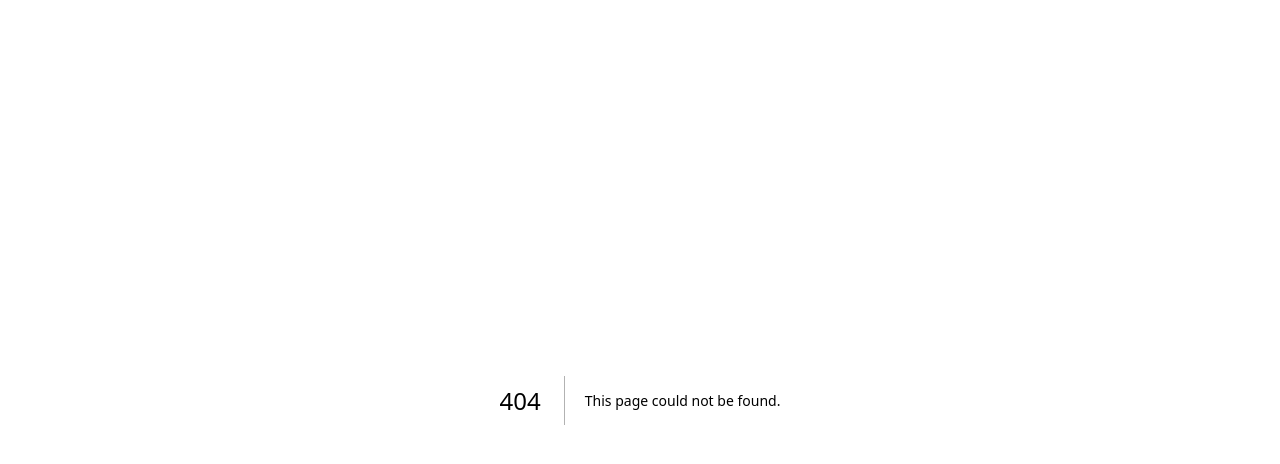
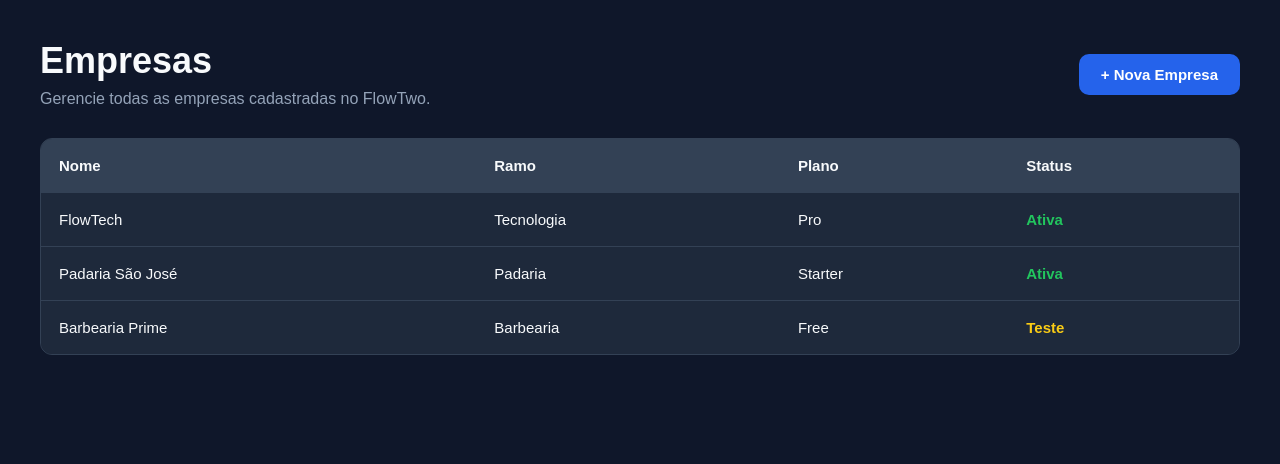
Before and after one commit to Cazarin-Tech/flowtwo, a Next.js app in the folder apps/web/: page /companies in a window 1280 px wide. Before the commit this address had no page. Shown: the top 464 px of the page. Built offline with nearby package versions, Linux system fonts and the light colour scheme.

Commit message:
feat(web): cria página de empresas

```diff
--- /dev/null
+++ b/apps/web/app/companies/page.tsx
@@ -0,0 +1,134 @@
+export default function CompaniesPage() {
+  return (
+    <main
+      style={{
+        minHeight: "100vh",
+        backgroundColor: "#0f172a",
+        color: "#f8fafc",
+        padding: "40px",
+        fontFamily: "Arial, sans-serif",
+      }}
+    >
+      <div
+        style={{
+          display: "flex",
+          justifyContent: "space-between",
+          alignItems: "center",
+          marginBottom: "30px",
+        }}
+      >
+        <div>
+          <h1
+            style={{
+              margin: 0,
+              fontSize: "36px",
+              fontWeight: "bold",
+            }}
+          >
+            Empresas
+          </h1>
+
+          <p
+            style={{
+              marginTop: "8px",
+              color: "#94a3b8",
+              fontSize: "16px",
+            }}
+          >
+            Gerencie todas as empresas cadastradas no FlowTwo.
+          </p>
+        </div>
+
+        <button
+          style={{
+            backgroundColor: "#2563eb",
+            color: "#fff",
+            border: "none",
+            padding: "12px 22px",
+            borderRadius: "10px",
+            fontSize: "15px",
+            fontWeight: "bold",
+            cursor: "pointer",
+          }}
+        >
+          + Nova Empresa
+        </button>
+      </div>
+
+      <div
+        style={{
+          backgroundColor: "#1e293b",
+          borderRadius: "12px",
+          overflow: "hidden",
+          border: "1px solid #334155",
+        }}
+      >
+        <table
+          style={{
+            width: "100%",
+            borderCollapse: "collapse",
+          }}
+        >
+          <thead
+            style={{
+              backgroundColor: "#334155",
+            }}
+          >
+            <tr>
+              <th style={thStyle}>Nome</th>
+              <th style={thStyle}>Ramo</th>
+              <th style={thStyle}>Plano</th>
+              <th style={thStyle}>Status</th>
+            </tr>
+          </thead>
+
+          <tbody>
+            <tr style={trStyle}>
+              <td style={tdStyle}>FlowTech</td>
+              <td style={tdStyle}>Tecnologia</td>
+              <td style={tdStyle}>Pro</td>
+              <td style={{ ...tdStyle, color: "#22c55e", fontWeight: "bold" }}>
+                Ativa
+              </td>
+            </tr>
+
+            <tr style={trStyle}>
+              <td style={tdStyle}>Padaria São José</td>
+              <td style={tdStyle}>Padaria</td>
+              <td style={tdStyle}>Starter</td>
+              <td style={{ ...tdStyle, color: "#22c55e", fontWeight: "bold" }}>
+                Ativa
+              </td>
+            </tr>
+
+            <tr style={trStyle}>
+              <td style={tdStyle}>Barbearia Prime</td>
+              <td style={tdStyle}>Barbearia</td>
+              <td style={tdStyle}>Free</td>
+              <td style={{ ...tdStyle, color: "#facc15", fontWeight: "bold" }}>
+                Teste
+              </td>
+            </tr>
+          </tbody>
+        </table>
+      </div>
+    </main>
+  );
+}
+
+const thStyle = {
+  padding: "18px",
+  textAlign: "left" as const,
+  fontSize: "15px",
+  fontWeight: "bold",
+};
+
+const tdStyle = {
+  padding: "18px",
+  borderTop: "1px solid #334155",
+  fontSize: "15px",
+};
+
+const trStyle = {
+  backgroundColor: "#1e293b",
+};
```
